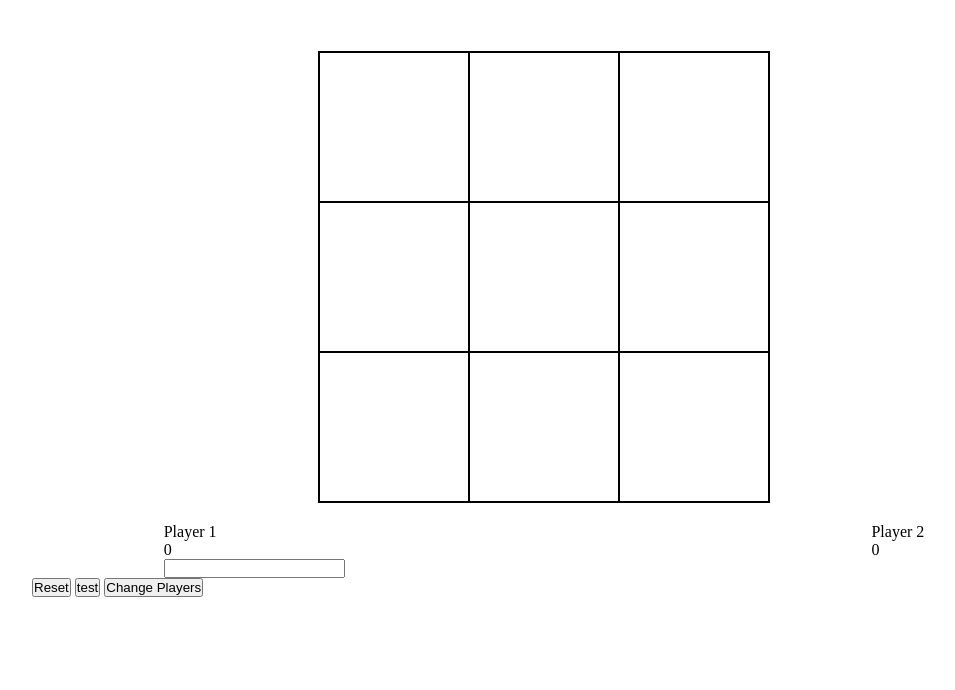
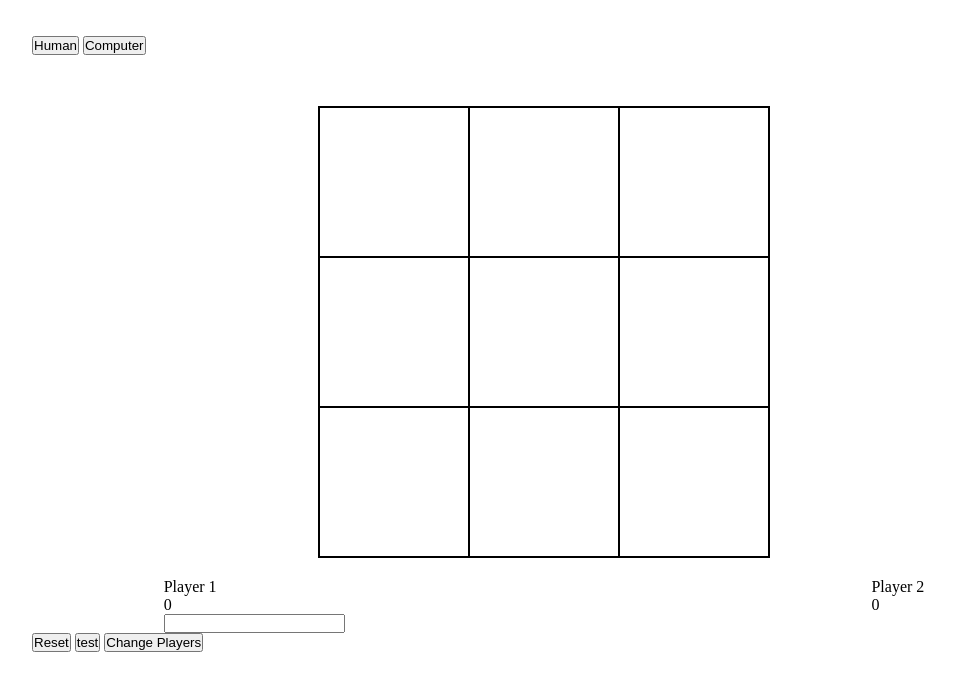
Before and after one commit to samsonc89/tic-tac-toe, a plain HTML site: page index.html in a window 1280 px wide. Shown: the whole page, without its empty margins (96-1051 px from the left). Drawn offline with Linux system fonts and the light colour scheme.

Commit message:
Add divs for player selection modal

```diff
--- a/index.html
+++ b/index.html
@@ -10,7 +10,18 @@
   </head>
   <body>
     <div id="main-wrapper">
-      <div id="choice-modal"></div>
+      <div id="choice-modal">
+        <div class="modal-content">
+          <div class="selection-wrapper">
+            <div class="avatar-wrapper"><img src="" /></div>
+          </div>
+          <div class="selection-wrapper">
+            <div class="avatar-wrapper"><img src="" /></div>
+            <button id="human-selection">Human</button>
+            <button id="computer-selection">Computer</button>
+          </div>
+        </div>
+      </div>
 
       <div id="gameboard-wrapper">
         <div class="square" id="square0"></div>
```
